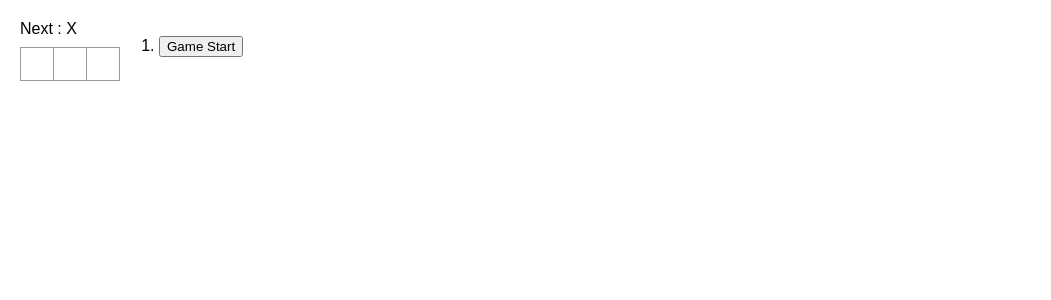
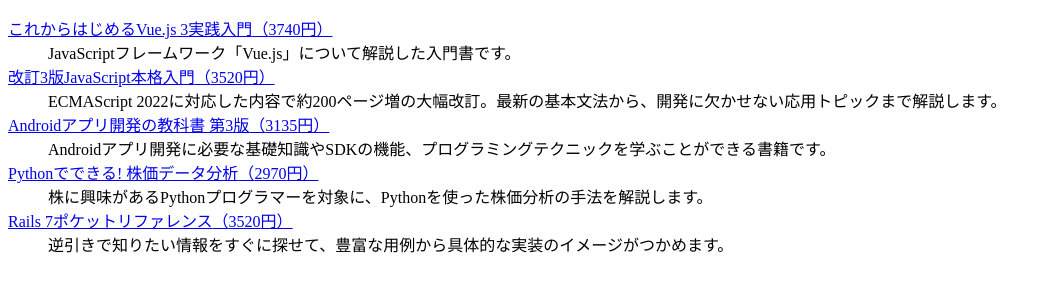
Before and after one commit to den99/stackblitz-viteReact, a React app in the folder myapp/: page / in a window 1280 px wide. Shown: the top 300 px of the page, without its empty margins (0-1051 px from the left). Built offline with nearby package versions, Linux system fonts and the light colour scheme; the HTML template or start-up script is replaced by a standard one.

Commit message:
ListTemplate追加

```diff
--- /dev/null
+++ b/myapp/src/ch03/12_ListTemplate.jsx
@@ -0,0 +1,14 @@
+import React from 'react';
+
+export default function ListTemplate({ src, children }) {
+  return (
+    <dl>
+      {src.map(elem => (
+        <React.Fragment key={elem.isbn}>
+          {/* {children} */}
+          {children(elem)}
+        </React.Fragment>
+      ))}
+    </dl>
+  );
+}
--- a/myapp/src/main.jsx
+++ b/myapp/src/main.jsx
@@ -3,9 +3,9 @@
 //import './index.css'
 //import App from './App.jsx'
 
-import './ch02/class.css'
-import Tic from './ch02/tic-tac-toe'
-/*
+//import './ch02/class.css'
+//import Tic from './ch02/tic-tac-toe'
+
 import books from './ch03/books'
 //import MyHello from './ch03/01_MyHello'
 //import EventBasic from './ch03/02_EventBasic'
@@ -15,15 +15,12 @@
 import ForFilter from './ch03/06_ForFilter';
 import SelectStyle from './ch03/08_SelectStyle'
 import StyledPanel from './ch03/09_StyledPanel'
-*/
+import ListTemplate from './ch03/12_ListTemplate'
+
 createRoot(document.getElementById('root')).render(
 
-//  <StrictMode>
-<>
-
-  <Tic />
-</>
-/*
+  <StrictMode>
+{/*
     ----ForFilter----
     <ForFilter src={books} />
 
@@ -36,8 +33,20 @@
      <p>ようこそ、WINGSプロジェクトへ！！</p>
      StyledPanel.js
     </StyledPanel>
+*/}
+    <ListTemplate src={books}>
+      {elem => (
+        <>
+       <dt>
+         <a href={`https://wings.msn.to/books/${elem.isbn}/${elem.isbn}.jpg`}>
+             {elem.title}（{elem.price}円）
+         </a>
+       </dt>
+       <dd>{elem.summary}</dd>
 
+        </>
+      )}
+    </ListTemplate>
 
   </StrictMode>,
-*/
   )
```
